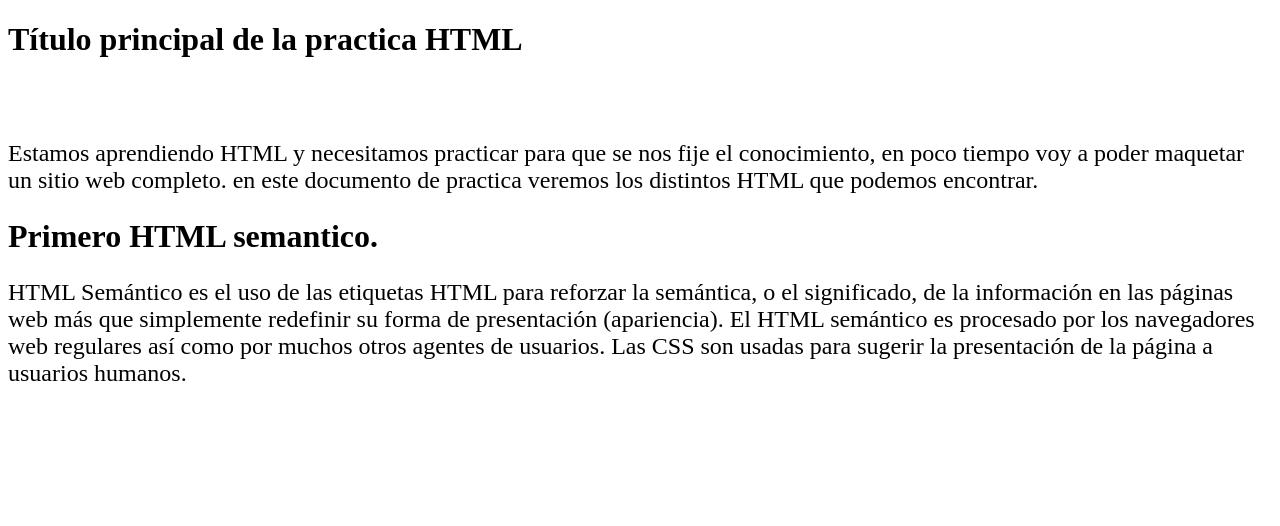
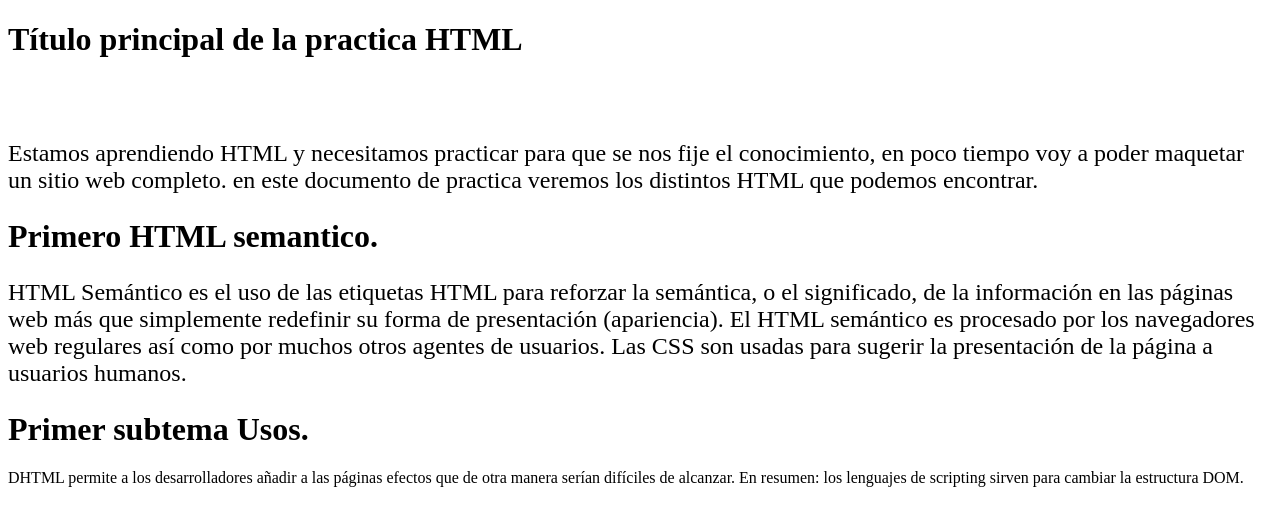
Before and after one commit to like53ar/html, a plain HTML site: page index.html in a window 1280 px wide. Drawn offline with Linux system fonts and the light colour scheme.

Commit message:
Update index.html

```diff
--- a/index.html
+++ b/index.html
@@ -11,5 +11,9 @@
     <p style="font-size: 150%;">Estamos aprendiendo HTML y necesitamos practicar para que se nos fije el conocimiento, en poco tiempo voy a poder maquetar un sitio web completo. en este documento de practica veremos los distintos HTML que podemos encontrar. </p>
     <h1>Primero HTML semantico.</h1>
     <p style="font-size: 150%;" >HTML Semántico es el uso de las etiquetas HTML para reforzar la semántica, o el significado, de la información en las páginas web más que simplemente redefinir su forma de presentación (apariencia). El HTML semántico es procesado por los navegadores web regulares así como por muchos otros agentes de usuarios. Las CSS son usadas para sugerir la presentación de la página a usuarios humanos.</p>
+    <h1> Primer subtema Usos.  </h1>
+    <p style="font-size: ;150%">DHTML permite a los desarrolladores añadir a las páginas efectos que de otra manera serían difíciles de alcanzar. En resumen: los lenguajes de scripting sirven para cambiar la estructura DOM.</p>
+
+
 
 </body>
```
